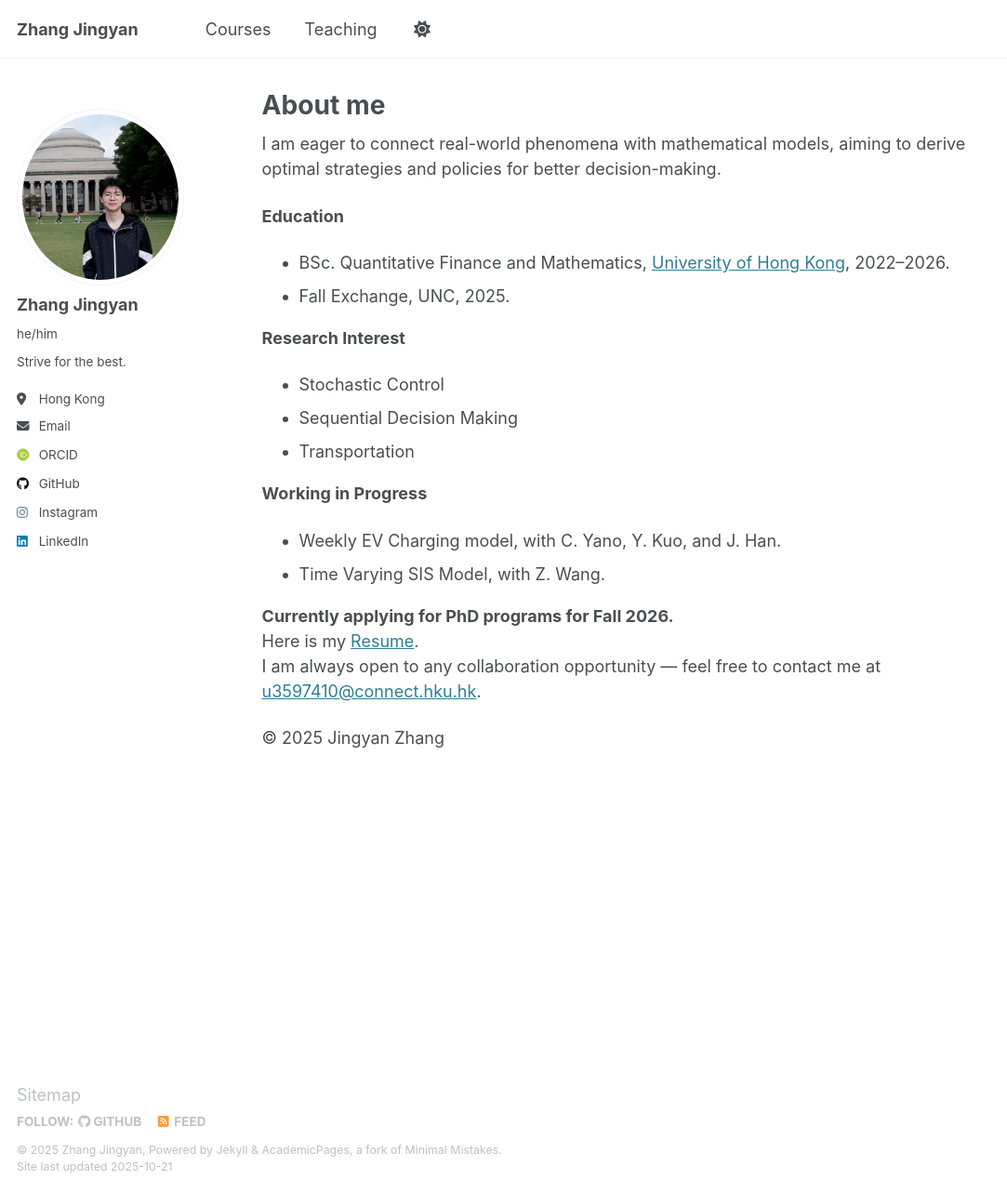
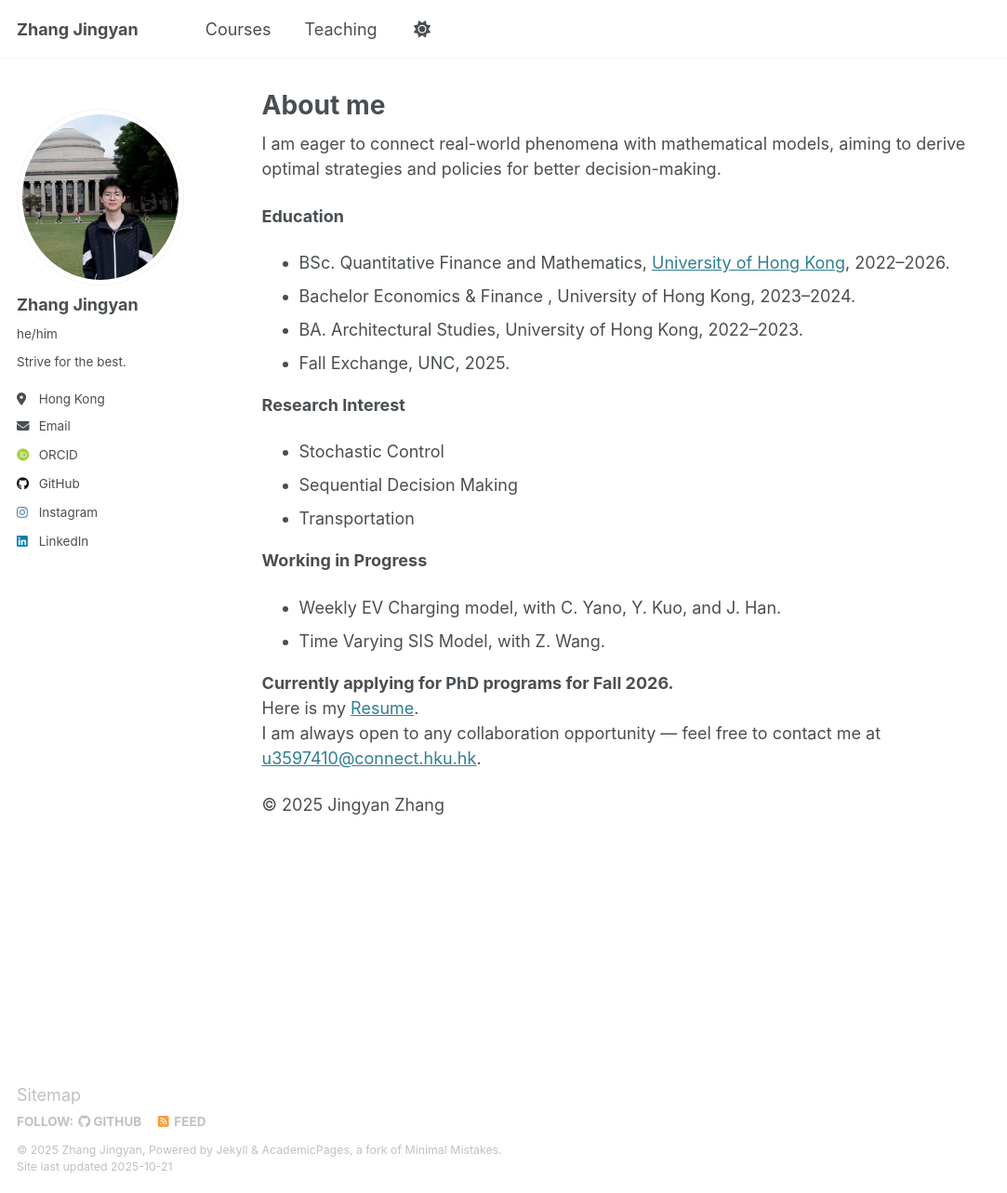
Before and after one commit to zjy-Felix/Felix, a Jekyll site: the page built from _pages/about.md, in a window 1280 px wide and 1283 px high. Shown: the whole window at 93% size, without its empty margins (0-1083 px from the left). Built offline with Jekyll 4.4.1, drawn with Linux system fonts in a browser that asks for light colours; some web fonts are replaced.

Commit message:
Update about.md

```diff
--- a/_pages/about.md
+++ b/_pages/about.md
@@ -11,6 +11,8 @@ I am eager to connect real-world phenomena with mathematical models, aiming to d
 
 **Education**
 - BSc. Quantitative Finance and Mathematics, [University of Hong Kong](https://www.hku.hk/), 2022--2026.
+- Bachelor Economics & Finance , University of Hong Kong, 2023--2024.
+- BA. Architectural Studies, University of Hong Kong, 2022--2023.
 - Fall Exchange, UNC, 2025.
 
 **Research Interest**
```
